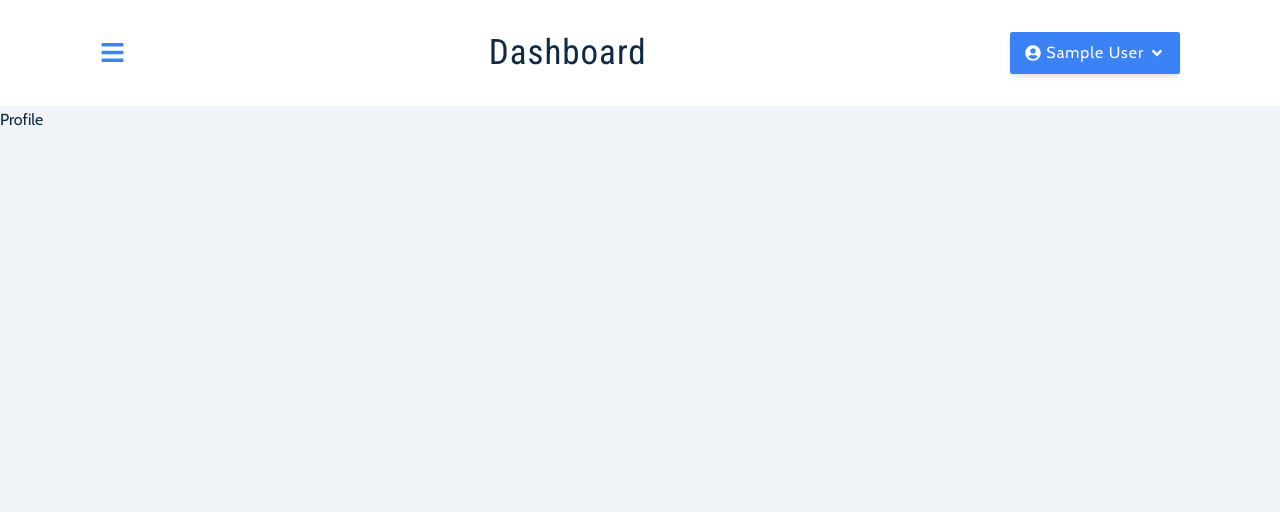
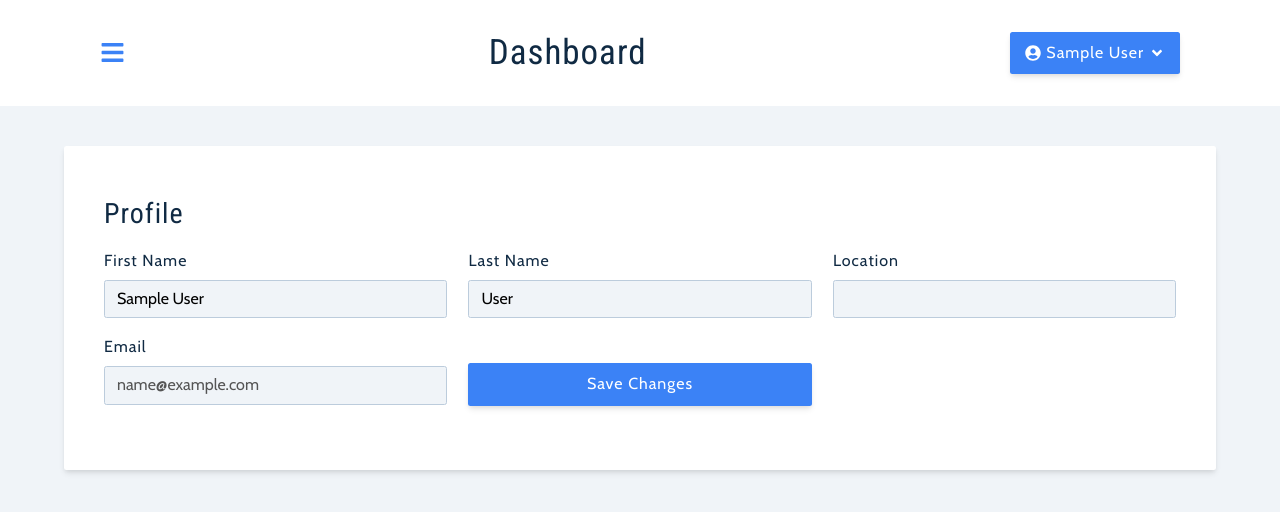
Before and after one commit to nou0983/job-application-manage-app, a React (Create React App) app: page /profile in a window 1280 px wide. Shown: the top 512 px of the page. Built offline with nearby package versions, Linux system fonts and the light colour scheme; sample sign-in values are in the browser's storage.

Commit message:
added profile page and update user data by making patch request to the server

```diff
--- a/src/components/formRow/formRow.component.jsx
+++ b/src/components/formRow/formRow.component.jsx
@@ -1,4 +1,4 @@
-const FormRow = ({ text, type, name, value, handleChange }) => {
+const FormRow = ({ text, type, name, value, handleChange, disabled }) => {
   return (
     <div className="form-row">
       <label htmlFor={name} className="form-label">
@@ -11,6 +11,7 @@ const FormRow = ({ text, type, name, value, handleChange }) => {
         id={name}
         className="form-input"
         onChange={handleChange}
+        disabled={disabled}
       />
     </div>
   );
--- a/src/components/navLinks/navLinks.component.jsx
+++ b/src/components/navLinks/navLinks.component.jsx
@@ -4,7 +4,7 @@ import { useDispatch } from "react-redux";
 import { closeSidebar } from "../../features/toggle/toggleSlice";
 import Wrapper from "./navLinks.styles";
 
-const NavLinks = () => {
+const NavLinks = ({ type }) => {
   const dispatch = useDispatch();
 
   return (
@@ -13,7 +13,14 @@ const NavLinks = () => {
         const { text, url, icon } = link;
         return (
           <li key={index}>
-            <NavLink to={url} onClick={() => dispatch(closeSidebar())}>
+            <NavLink
+              to={url}
+              onClick={() => {
+                if (type === "popup") {
+                  dispatch(closeSidebar());
+                }
+              }}
+            >
               <span className="icon">{icon}</span> {text}
             </NavLink>
           </li>
--- a/src/components/popUpSideBar/popUpSidebar.component.jsx
+++ b/src/components/popUpSideBar/popUpSidebar.component.jsx
@@ -20,7 +20,7 @@ const PopUpSideBar = () => {
           <FaTimes />
         </button>
         <img src={logo} alt="Jobster logo" />
-        <NavLinks />
+        <NavLinks type="popup" />
       </div>
     </Wrapper>
   );
--- a/src/features/user/userSlice.js
+++ b/src/features/user/userSlice.js
@@ -25,10 +25,26 @@ export const registerUser = createAsyncThunk(
 );
 
 export const loginUser = createAsyncThunk(
-  "user/lognUser",
+  "user/loginUser",
   async (user, thunkAPI) => {
     try {
       const response = await customFetch.post("/auth/login", user);
+      return response.data;
+    } catch (error) {
+      return thunkAPI.rejectWithValue(error.response.data.msg);
+    }
+  }
+);
+
+export const updateUser = createAsyncThunk(
+  "user/updateUser",
+  async (user, thunkAPI) => {
+    try {
+      const response = await customFetch.patch("/auth/updateUser", user, {
+        headers: {
+          authorization: `Bearer ${user.token}`,
+        },
+      });
       return response.data;
     } catch (error) {
       return thunkAPI.rejectWithValue(error.response.data.msg);
@@ -108,6 +124,37 @@ const userSlice = createSlice({
           theme: "light",
         });
         state.isLoading = false;
+      })
+      .addCase(updateUser.pending, (state) => {
+        state.isLoading = true;
+      })
+      .addCase(updateUser.fulfilled, (state, { payload }) => {
+        toast.success('Updated successfully', {
+          position: "top-center",
+          autoClose: 3000,
+          hideProgressBar: false,
+          closeOnClick: true,
+          pauseOnHover: true,
+          draggable: true,
+          progress: undefined,
+          theme: "light",
+        });
+        state.user = payload.user;
+        addUserToLocalStorage(payload.user);
+        state.isLoading = false;
+      })
+      .addCase(updateUser.rejected, (state, { payload }) => {
+        toast.error(payload, {
+          position: "top-center",
+          autoClose: 3000,
+          hideProgressBar: false,
+          closeOnClick: true,
+          pauseOnHover: true,
+          draggable: true,
+          progress: undefined,
+          theme: "light",
+        });
+        state.isLoading = false;
       });
   },
 });
--- a/src/index.styles.js
+++ b/src/index.styles.js
@@ -53,7 +53,7 @@ export const CONSTANTS = {
   fixedWidth: "500px",
   fluidWidth: "90vw",
   breakpointLg: "992px",
-  centerPadding: '3rem 10rem'
+  centerPadding: "3rem 10rem",
 };
 
 const Wrapper = styled.main`
@@ -80,15 +80,15 @@ const Wrapper = styled.main`
   }
 
   h3 {
-    font-size: 1.953rem;
+    font-size: 2.8rem;
   }
 
   h4 {
-    font-size: 1.563rem;
+    font-size: 2.3rem;
   }
 
   h5 {
-    font-size: 1.25rem;
+    font-size: 1.9rem;
   }
 
   p {
@@ -141,6 +141,22 @@ const Wrapper = styled.main`
 
   .full-page {
     min-height: 90vh;
+  }
+
+  .spinner {
+    display: inline-block;
+    width: 1.6rem;
+    height: 1.6rem;
+    border-radius: 100px;
+    border: 2px solid ${CONSTANTS.grey50};
+    border-top-color: ${CONSTANTS.grey300};
+    animation: spinner 2s infinite linear;
+  }
+
+  @keyframes spinner {
+    100% {
+      rotate: 360deg;
+    }
   }
 
   .form {
--- a/src/routes/profile/profile.route.jsx
+++ b/src/routes/profile/profile.route.jsx
@@ -1,6 +1,73 @@
+import Wrapper from "./profile.styles";
+import { FormRow } from "../../components/index.component";
+import { useSelector, useDispatch } from "react-redux";
+import { useState } from "react";
+import { toast } from "react-toastify";
+import { updateUser } from "../../features/user/userSlice";
+
 const Profile = () => {
+  const { isLoading, user } = useSelector((store) => store.user);
+  const [values, setValues] = useState(user);
+  const { name, email, location, lastName } = values;
+  const dispatch = useDispatch();
+
+  const handleSubmit = (e) => {
+    e.preventDefault();
+    if (!name || !email || !location || !lastName) {
+      toast.error("Please fill out all fields.", {
+        position: "top-center",
+        autoClose: 1500,
+        hideProgressBar: false,
+        closeOnClick: true,
+        pauseOnHover: true,
+        draggable: true,
+        progress: undefined,
+        theme: "light",
+      });
+      return;
+    }
+
+    dispatch(updateUser(values));
+  };
+
+  const handleChange = (e) => {
+    const newValues = {
+      ...values,
+      [e.target.name]: e.target.value,
+    };
+    setValues(newValues);
+  };
+
   return (
-    <div>Profile</div>
-  )
-}
-export default Profile
+    <Wrapper>
+      <h3>profile</h3>
+      <form onSubmit={handleSubmit}>
+        <FormRow
+          type="text"
+          name="name"
+          text="first name"
+          value={name}
+          handleChange={handleChange}
+        />
+        <FormRow
+          type="text"
+          name="lastName"
+          text="last name"
+          value={lastName}
+          handleChange={handleChange}
+        />
+        <FormRow
+          type="text"
+          name="location"
+          value={location}
+          handleChange={handleChange}
+        />
+        <FormRow type="email" name="email" value={email} disabled="true" />
+        <button type="submit" className="btn btn-block" disabled={isLoading}>
+          {isLoading ? <span className="spinner"></span> : "save changes"}
+        </button>
+      </form>
+    </Wrapper>
+  );
+};
+export default Profile;
--- /dev/null
+++ b/src/routes/profile/profile.styles.js
@@ -0,0 +1,28 @@
+import styled from "styled-components";
+import { CONSTANTS } from "../../index.styles";
+
+const Wrapper = styled.section`
+  margin: 4rem auto 0;
+  width: 90%;
+  background-color: ${CONSTANTS.white};
+  padding: 5rem 4rem;
+  border-radius: ${CONSTANTS.borderRadius};
+  box-shadow: ${CONSTANTS.shadow2};
+
+  form {
+    display: flex;
+    flex-wrap: wrap;
+    gap: 2%;
+
+    > * {
+      flex-basis: 32%;
+    }
+
+    > button {
+      align-self: flex-end;
+      margin-bottom: 1.4rem;
+    }
+  }
+`;
+
+export default Wrapper;
--- a/src/routes/register/register.route.jsx
+++ b/src/routes/register/register.route.jsx
@@ -8,7 +8,8 @@ import logo from "../../assets/images/logo.svg";
 import Wrapper from "./register.styles";
 
 const INITIAL_STATE = {
-  name: "",
+  firstName: "",
+  lastName: "",
   email: "",
   password: "",
   isMember: true,
@@ -16,7 +17,7 @@ const INITIAL_STATE = {
 
 const Register = () => {
   const [state, setState] = useState(INITIAL_STATE);
-  const { name, email, password, isMember } = state;
+  const { firstName, lastName, email, password, isMember } = state;
 
   const { user, isLoading } = useSelector((store) => store.user);
   const dispatch = useDispatch();
@@ -42,7 +43,12 @@ const Register = () => {
   const handleSubmit = (e) => {
     e.preventDefault();
 
-    if (!email || !password || (!isMember && !name)) {
+    if (
+      !email ||
+      !password ||
+      (!isMember && !firstName) ||
+      (!isMember && !lastName)
+    ) {
       toast.error("Please fill out all fields.", {
         position: "top-center",
         autoClose: 1500,
@@ -61,7 +67,7 @@ const Register = () => {
       return;
     }
 
-    dispatch(registerUser({ name, email, password }));
+    dispatch(registerUser({ name: firstName, lastName, email, password }));
   };
 
   const toggleMember = () => {
@@ -76,12 +82,22 @@ const Register = () => {
         <h2>{isMember ? "login" : "register"}</h2>
 
         {!isMember && (
-          <FormRow
-            type="name"
-            name="name"
-            value={name}
-            handleChange={handleChange}
-          />
+          <>
+            <FormRow
+              text="first name"
+              type="text"
+              name="firstName"
+              value={firstName}
+              handleChange={handleChange}
+            />
+            <FormRow
+              text="last name"
+              type="text"
+              name="lastName"
+              value={lastName}
+              handleChange={handleChange}
+            />
+          </>
         )}
         <FormRow
           type="email"
--- a/src/routes/register/register.styles.js
+++ b/src/routes/register/register.styles.js
@@ -21,22 +21,6 @@ const Wrapper = styled.section`
     margin-top: 1.5rem;
   }
 
-  .spinner {
-    display: inline-block;
-    width: 1.6rem;
-    height: 1.6rem;
-    border-radius: 100px;
-    border: 2px solid ${CONSTANTS.grey50};
-    border-top-color: ${CONSTANTS.grey300};
-    animation: spinner 2s infinite linear;
-  }
-
-  @keyframes spinner {
-    100% {
-      rotate: 360deg;
-    }
-  }
-
   p {
     margin: 0;
     margin-top: 1rem;
--- a/src/routes/sharedLayout/sharedLayout.styles.js
+++ b/src/routes/sharedLayout/sharedLayout.styles.js
@@ -10,11 +10,17 @@ const Wrapper = styled.section`
   > div {
     transition: ${CONSTANTS.transition};
     flex-basis: 90%;
+    flex-shrink: 0;
   }
 
   > div.full-size {
-    flex-shrink: 0;
     flex-basis: 100%;
+  }
+
+  @media only screen and (max-width: 992px) {
+    > div {
+      flex-basis: 100%;
+    }
   }
 `;
 
```
Also changed, not shown: src/assets/wrappers/DashboardFormPage.js (deleted, +0 -68 lines).
